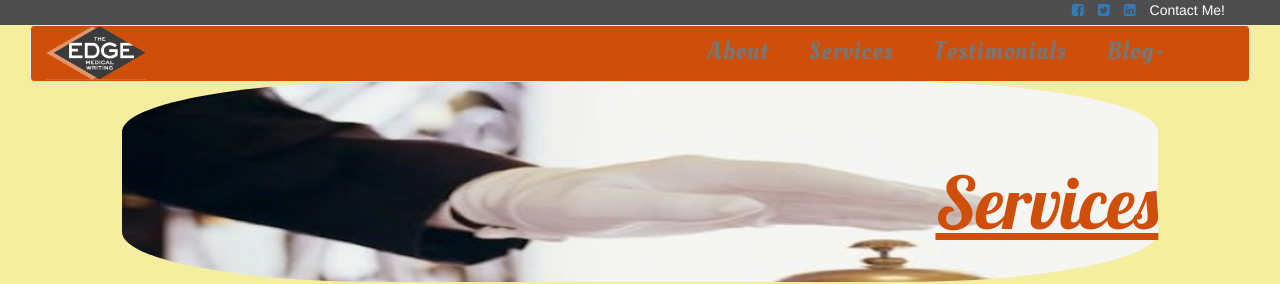
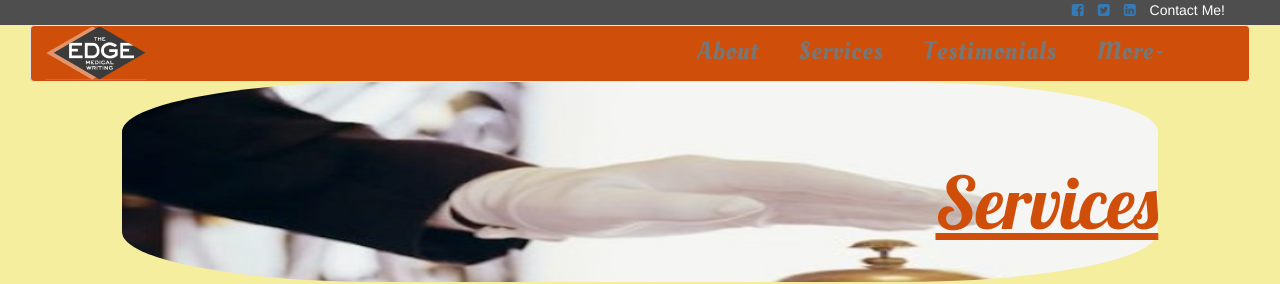
Before and after one commit to saltoriousSIG/theedge, a Jekyll site: the page built from services.html, in a window 1280 px wide. Shown: the top 284 px of the page. Built offline with Jekyll 4.4.1, drawn with Linux system fonts in a browser that asks for light colours.

Commit message:
Update page-nav.html

```diff
--- a/_includes/page-nav.html
+++ b/_includes/page-nav.html
@@ -16,10 +16,10 @@
         <li><a href="about.html">About</a></li>
         <li><a href="services.html">Services</a></li>
         <li><a href="testimonials.html">Testimonials</a></li>
-        <li><a href="">Blog<b class="caret"></b></a>
+        <li><a href="">More<b class="caret"></b></a>
           <ul>
-            <li><a href="blog.html">Blog Homepage</a></li>
-            <li><a href="events.html">Upcomming Events</a></li>
+            <li><a href="blog.html">Blog</a></li>
+            <li><a href="events.html">Events</a></li>
           </ul>
 
 
```
